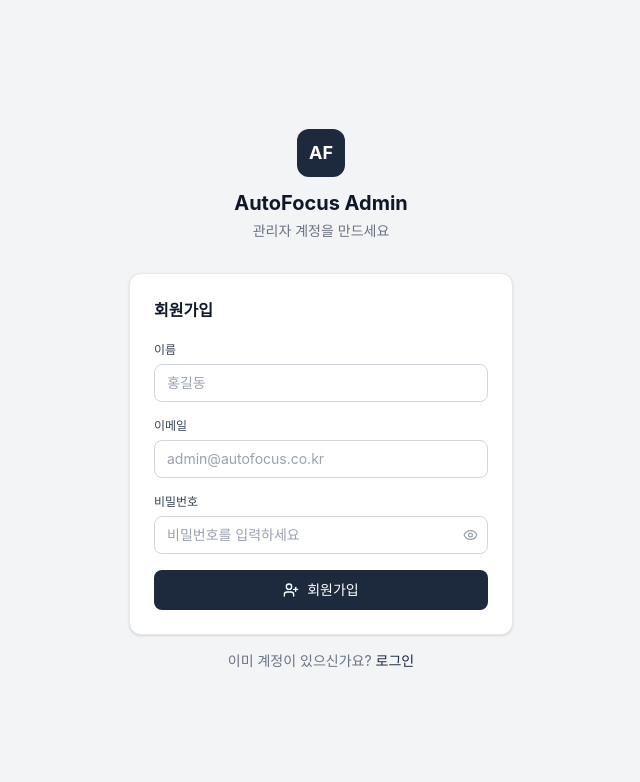
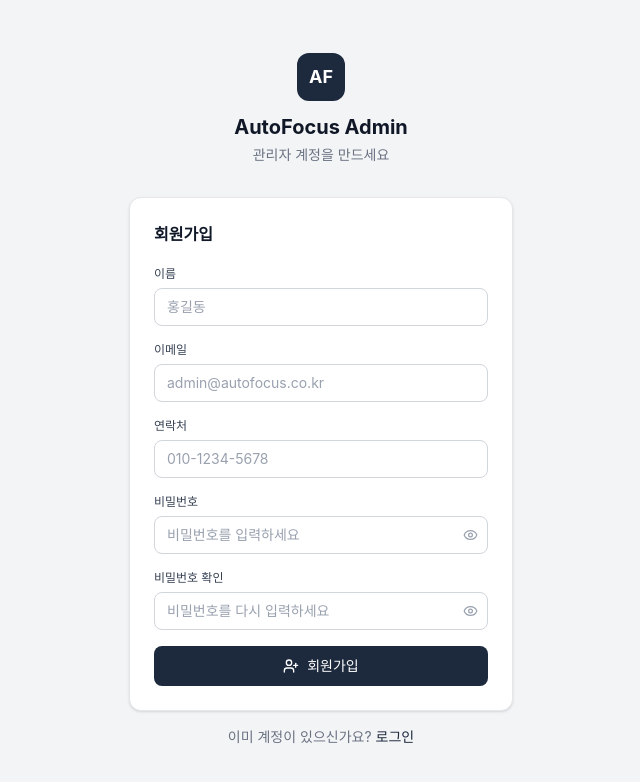
Before and after one commit to hjj5946-upply/autofocus-web-admin, a React (Vite) app: page /autofocus-web-admin/register in a window 1280 px wide. Shown: the top 782 px of the page, without its empty margins (319-959 px from the left). Built offline with nearby package versions, Linux system fonts and the light colour scheme.

Commit message:
gsap_recharts_install

```diff
--- a/package.json
+++ b/package.json
@@ -11,10 +11,12 @@
   },
   "dependencies": {
     "@tailwindcss/vite": "^4.3.0",
+    "gsap": "^3.15.0",
     "lucide-react": "^1.17.0",
     "react": "^19.2.6",
     "react-dom": "^19.2.6",
     "react-router-dom": "^7.17.0",
+    "recharts": "^3.8.1",
     "tailwindcss": "^4.3.0"
   },
   "devDependencies": {
--- a/src/features/auth/pages/LoginPage.tsx
+++ b/src/features/auth/pages/LoginPage.tsx
@@ -59,7 +59,7 @@ export default function LoginPage() {
                 <button
                   type="button"
                   onClick={() => setShowPassword((v) => !v)}
-                  className="absolute right-2.5 top-1/2 -translate-y-1/2 text-gray-400 hover:text-gray-600 dark:text-ide-muted dark:hover:text-ide-subtle"
+                  className="absolute right-2.5 top-1/2 -translate-y-1/2 text-gray-400 hover:text-gray-600 dark:text-ide-muted dark:hover:text-ide-subtle cursor-pointer"
                   tabIndex={-1}
                 >
                   {showPassword ? <EyeOff size={15} /> : <Eye size={15} />}
@@ -70,7 +70,7 @@ export default function LoginPage() {
             {/* Submit */}
             <button
               type="submit"
-              className="w-full flex items-center justify-center gap-2 py-2.5 px-4 bg-slate-800 hover:bg-slate-700 dark:bg-ide-active dark:hover:bg-ide-border text-white dark:text-ide-bright text-sm font-medium rounded-lg transition-colors mt-1"
+              className="w-full flex items-center justify-center gap-2 py-2.5 px-4 bg-slate-800 hover:bg-slate-700 dark:bg-ide-active dark:hover:bg-ide-border text-white dark:text-ide-bright text-sm font-medium rounded-lg transition-colors mt-1 cursor-pointer"
             >
               <LogIn size={16} />
               로그인
--- a/src/features/auth/pages/RegisterPage.tsx
+++ b/src/features/auth/pages/RegisterPage.tsx
@@ -5,33 +5,57 @@ import { Eye, EyeOff, UserPlus } from 'lucide-react'
 export default function RegisterPage() {
   const navigate = useNavigate()
   const [showPassword, setShowPassword] = useState(false)
-  const [form, setForm] = useState({ name: '', email: '', password: '' })
+  const [showConfirmPassword, setShowConfirmPassword] = useState(false)
+  const [form, setForm] = useState({
+    name: '',
+    email: '',
+    phone: '',
+    password: '',
+    confirmPassword: '',
+  })
+  const [passwordError, setPasswordError] = useState('')
 
   const handleSubmit = (e: React.FormEvent) => {
     e.preventDefault()
+    if (form.password !== form.confirmPassword) {
+      setPasswordError('비밀번호가 일치하지 않습니다.')
+      return
+    }
+    setPasswordError('')
     navigate('/dashboard')
   }
 
+  const handlePhoneChange = (e: React.ChangeEvent<HTMLInputElement>) => {
+    const digits = e.target.value.replace(/\D/g, '').slice(0, 11)
+    let formatted = digits
+    if (digits.length > 7) formatted = `${digits.slice(0, 3)}-${digits.slice(3, 7)}-${digits.slice(7)}`
+    else if (digits.length > 3) formatted = `${digits.slice(0, 3)}-${digits.slice(3)}`
+    setForm((f) => ({ ...f, phone: formatted }))
+  }
+
+  const inputClass =
+    'w-full px-3 py-2 text-sm rounded-lg border border-gray-300 dark:border-ide-border bg-white dark:bg-ide-hover text-gray-900 dark:text-ide-text placeholder-gray-400 dark:placeholder-ide-muted focus:outline-none focus:ring-2 focus:ring-slate-400 dark:focus:ring-ide-border focus:border-transparent transition-colors'
+
   return (
-    <div className="min-h-screen bg-gray-100 dark:bg-gray-950 flex items-center justify-center p-4">
+    <div className="min-h-screen bg-gray-100 dark:bg-ide-deep flex items-center justify-center p-4">
       <div className="w-full max-w-sm">
         {/* Logo */}
         <div className="text-center mb-8">
           <div className="inline-flex items-center justify-center w-12 h-12 rounded-xl bg-slate-800 text-white font-bold text-lg mb-3">
             AF
           </div>
-          <h1 className="text-xl font-bold text-gray-900 dark:text-gray-100">AutoFocus Admin</h1>
-          <p className="text-sm text-gray-500 dark:text-gray-400 mt-1">관리자 계정을 만드세요</p>
+          <h1 className="text-xl font-bold text-gray-900 dark:text-ide-bright">AutoFocus Admin</h1>
+          <p className="text-sm text-gray-500 dark:text-ide-subtle mt-1">관리자 계정을 만드세요</p>
         </div>
 
         {/* Card */}
-        <div className="bg-white dark:bg-gray-900 rounded-xl border border-gray-200 dark:border-gray-800 shadow-sm p-6">
-          <h2 className="text-base font-semibold text-gray-900 dark:text-gray-100 mb-5">회원가입</h2>
+        <div className="bg-white dark:bg-ide-base rounded-xl border border-gray-200 dark:border-ide-border shadow-sm p-6">
+          <h2 className="text-base font-semibold text-gray-900 dark:text-ide-bright mb-5">회원가입</h2>
 
           <form onSubmit={handleSubmit} className="space-y-4">
             {/* Name */}
             <div>
-              <label className="block text-xs font-medium text-gray-700 dark:text-gray-300 mb-1.5">
+              <label className="block text-xs font-medium text-gray-700 dark:text-ide-text mb-1.5">
                 이름
               </label>
               <input
@@ -39,13 +63,14 @@ export default function RegisterPage() {
                 value={form.name}
                 onChange={(e) => setForm((f) => ({ ...f, name: e.target.value }))}
                 placeholder="홍길동"
-                className="w-full px-3 py-2 text-sm rounded-lg border border-gray-300 dark:border-gray-700 bg-white dark:bg-gray-800 text-gray-900 dark:text-gray-100 placeholder-gray-400 dark:placeholder-gray-500 focus:outline-none focus:ring-2 focus:ring-slate-500 focus:border-transparent transition-colors"
+                maxLength={50}
+                className={inputClass}
               />
             </div>
 
             {/* Email */}
             <div>
-              <label className="block text-xs font-medium text-gray-700 dark:text-gray-300 mb-1.5">
+              <label className="block text-xs font-medium text-gray-700 dark:text-ide-text mb-1.5">
                 이메일
               </label>
               <input
@@ -53,13 +78,29 @@ export default function RegisterPage() {
                 value={form.email}
                 onChange={(e) => setForm((f) => ({ ...f, email: e.target.value }))}
                 placeholder="admin@autofocus.co.kr"
-                className="w-full px-3 py-2 text-sm rounded-lg border border-gray-300 dark:border-gray-700 bg-white dark:bg-gray-800 text-gray-900 dark:text-gray-100 placeholder-gray-400 dark:placeholder-gray-500 focus:outline-none focus:ring-2 focus:ring-slate-500 focus:border-transparent transition-colors"
+                maxLength={100}
+                className={inputClass}
+              />
+            </div>
+
+            {/* Phone */}
+            <div>
+              <label className="block text-xs font-medium text-gray-700 dark:text-ide-text mb-1.5">
+                연락처
+              </label>
+              <input
+                type="tel"
+                value={form.phone}
+                onChange={handlePhoneChange}
+                placeholder="010-1234-5678"
+                maxLength={13}
+                className={inputClass}
               />
             </div>
 
             {/* Password */}
             <div>
-              <label className="block text-xs font-medium text-gray-700 dark:text-gray-300 mb-1.5">
+              <label className="block text-xs font-medium text-gray-700 dark:text-ide-text mb-1.5">
                 비밀번호
               </label>
               <div className="relative">
@@ -68,12 +109,13 @@ export default function RegisterPage() {
                   value={form.password}
                   onChange={(e) => setForm((f) => ({ ...f, password: e.target.value }))}
                   placeholder="비밀번호를 입력하세요"
-                  className="w-full px-3 py-2 pr-9 text-sm rounded-lg border border-gray-300 dark:border-gray-700 bg-white dark:bg-gray-800 text-gray-900 dark:text-gray-100 placeholder-gray-400 dark:placeholder-gray-500 focus:outline-none focus:ring-2 focus:ring-slate-500 focus:border-transparent transition-colors"
+                  maxLength={128}
+                  className={`${inputClass} pr-9`}
                 />
                 <button
                   type="button"
                   onClick={() => setShowPassword((v) => !v)}
-                  className="absolute right-2.5 top-1/2 -translate-y-1/2 text-gray-400 hover:text-gray-600 dark:hover:text-gray-300"
+                  className="absolute right-2.5 top-1/2 -translate-y-1/2 text-gray-400 hover:text-gray-600 dark:text-ide-muted dark:hover:text-ide-subtle cursor-pointer"
                   tabIndex={-1}
                 >
                   {showPassword ? <EyeOff size={15} /> : <Eye size={15} />}
@@ -81,10 +123,41 @@ export default function RegisterPage() {
               </div>
             </div>
 
+            {/* Confirm Password */}
+            <div>
+              <label className="block text-xs font-medium text-gray-700 dark:text-ide-text mb-1.5">
+                비밀번호 확인
+              </label>
+              <div className="relative">
+                <input
+                  type={showConfirmPassword ? 'text' : 'password'}
+                  value={form.confirmPassword}
+                  onChange={(e) => {
+                    setForm((f) => ({ ...f, confirmPassword: e.target.value }))
+                    if (passwordError) setPasswordError('')
+                  }}
+                  placeholder="비밀번호를 다시 입력하세요"
+                  maxLength={128}
+                  className={`${inputClass} pr-9 ${passwordError ? 'border-red-400 dark:border-red-500 focus:ring-red-400' : ''}`}
+                />
+                <button
+                  type="button"
+                  onClick={() => setShowConfirmPassword((v) => !v)}
+                  className="absolute right-2.5 top-1/2 -translate-y-1/2 text-gray-400 hover:text-gray-600 dark:text-ide-muted dark:hover:text-ide-subtle cursor-pointer"
+                  tabIndex={-1}
+                >
+                  {showConfirmPassword ? <EyeOff size={15} /> : <Eye size={15} />}
+                </button>
+              </div>
+              {passwordError && (
+                <p className="mt-1 text-xs text-red-500 dark:text-red-400">{passwordError}</p>
+              )}
+            </div>
+
             {/* Submit */}
             <button
               type="submit"
-              className="w-full flex items-center justify-center gap-2 py-2.5 px-4 bg-slate-800 hover:bg-slate-700 text-white text-sm font-medium rounded-lg transition-colors mt-1"
+              className="w-full flex items-center justify-center gap-2 py-2.5 px-4 bg-slate-800 hover:bg-slate-700 dark:bg-ide-active dark:hover:bg-ide-border text-white dark:text-ide-bright text-sm font-medium rounded-lg transition-colors mt-1 cursor-pointer"
             >
               <UserPlus size={16} />
               회원가입
@@ -93,11 +166,11 @@ export default function RegisterPage() {
         </div>
 
         {/* Login link */}
-        <p className="text-center text-sm text-gray-500 dark:text-gray-400 mt-4">
+        <p className="text-center text-sm text-gray-500 dark:text-ide-subtle mt-4">
           이미 계정이 있으신가요?{' '}
           <Link
             to="/login"
-            className="font-medium text-slate-800 dark:text-slate-300 hover:underline"
+            className="font-medium text-slate-800 dark:text-ide-text hover:underline"
           >
             로그인
           </Link>
```
Also changed, not shown: 1 other file (tests, documents, lock files or other folders).
